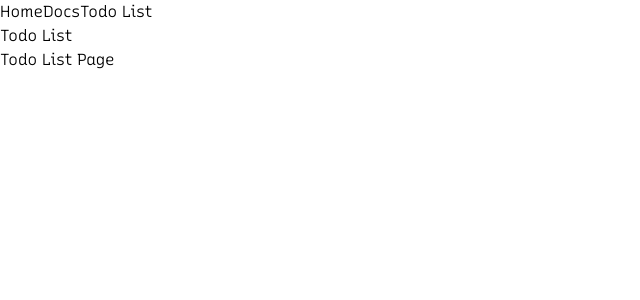
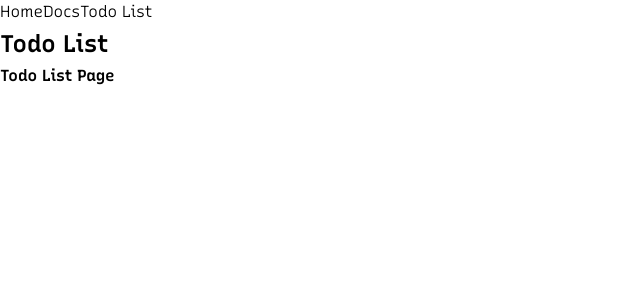
Before and after one commit to bqanderson/intro-nextjs, a Next.js app: page /todos in a window 1280 px wide. Shown: the top 300 px of the page, without its empty margins (0-640 px from the left). Built offline with nearby package versions, Linux system fonts and the light colour scheme.

Commit message:
minor style changes

```diff
--- a/app/(dashboard)/layout.tsx
+++ b/app/(dashboard)/layout.tsx
@@ -1,7 +1,7 @@
 const DashboardLayout = ({ children }: { children: React.ReactNode }) => {
   return (
     <div>
-      <h1>Todo List</h1>
+      <h1 className='text-lg font-semibold'>Todo List</h1>
       { children }
     </div>
   )
--- a/app/(dashboard)/todos/page.tsx
+++ b/app/(dashboard)/todos/page.tsx
@@ -1,6 +1,8 @@
 const SettingsPage = () => {
   return (
-    <div>Todo List Page</div>
+    <div>
+      <h1 className="text-base font-semibold">Todo List Page</h1>
+    </div>
   )
 }
 
--- a/app/docs/[[...slug]]/page.tsx
+++ b/app/docs/[[...slug]]/page.tsx
@@ -1,7 +1,7 @@
 const DocsSlugPage = ({ params }: any) => {
   return (
     <div>
-      <h1>{ params.slug } Documentation</h1>
+      <h1 className='text-lg font-semibold'>{ params.slug } Documentation</h1>
     </div>
   )
 }
--- a/app/page.tsx
+++ b/app/page.tsx
@@ -1,7 +1,7 @@
 export default function Home() {
   return (
     <div>
-      <h1 className='text-xl font-semibold'>BQA -vs- bqa v0.1.123581321</h1>
+      <h1 className='text-lg font-semibold'>BQA -vs- bqa v0.1.123581321</h1>
     </div>
   )
 }
```
